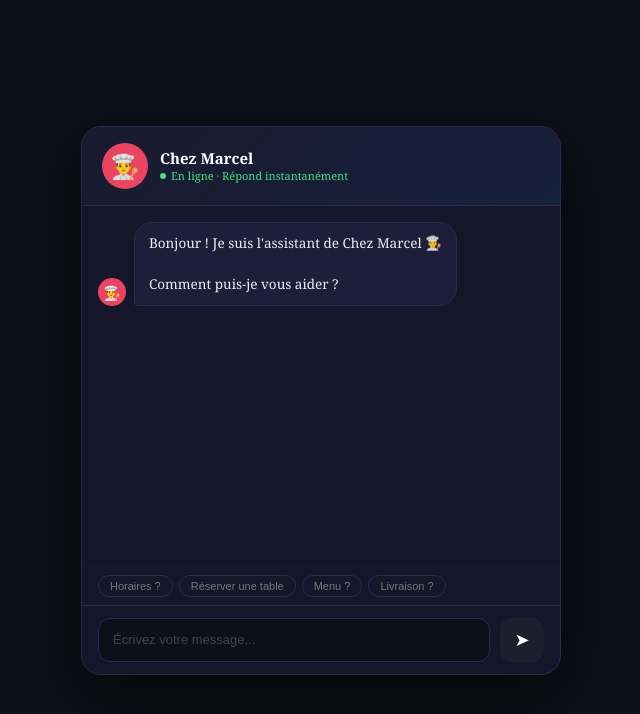
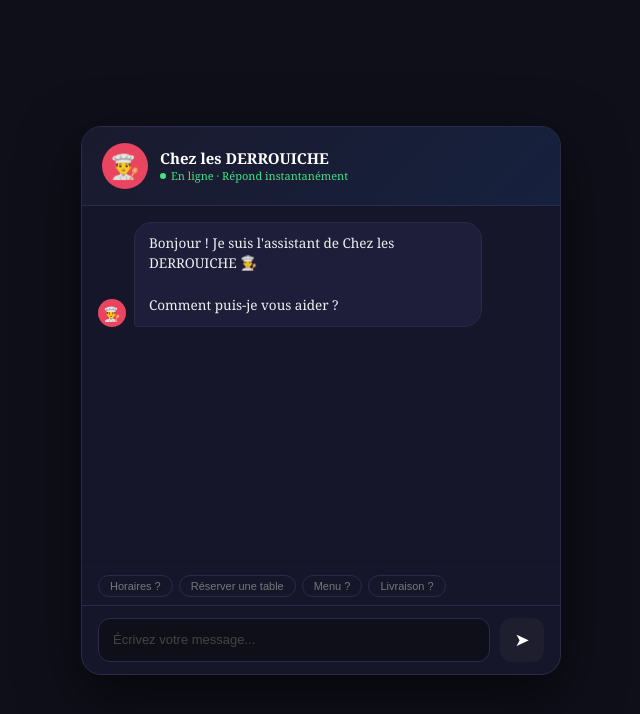
Before and after one commit to Jessim80/chatbot-commerce-, a Next.js app: page / in a window 1280 px wide. Shown: the top 714 px of the page, without its empty margins (319-959 px from the left). Built offline with nearby package versions, Linux system fonts and the light colour scheme.

Commit message:
Update index.js

```diff
--- a/pages/index.js
+++ b/pages/index.js
@@ -1,7 +1,7 @@
 import { useState, useRef, useEffect } from "react";
 
 const CONFIG = {
-  nomCommerce: "Chez Marcel",
+  nomCommerce: "Chez les DERROUICHE",
   typeCommerce: "restaurant",
   horaires: "Lun-Sam 12h-14h30 et 19h-22h30",
   adresse: "12 rue de la Paix, 75001 Paris",
```
